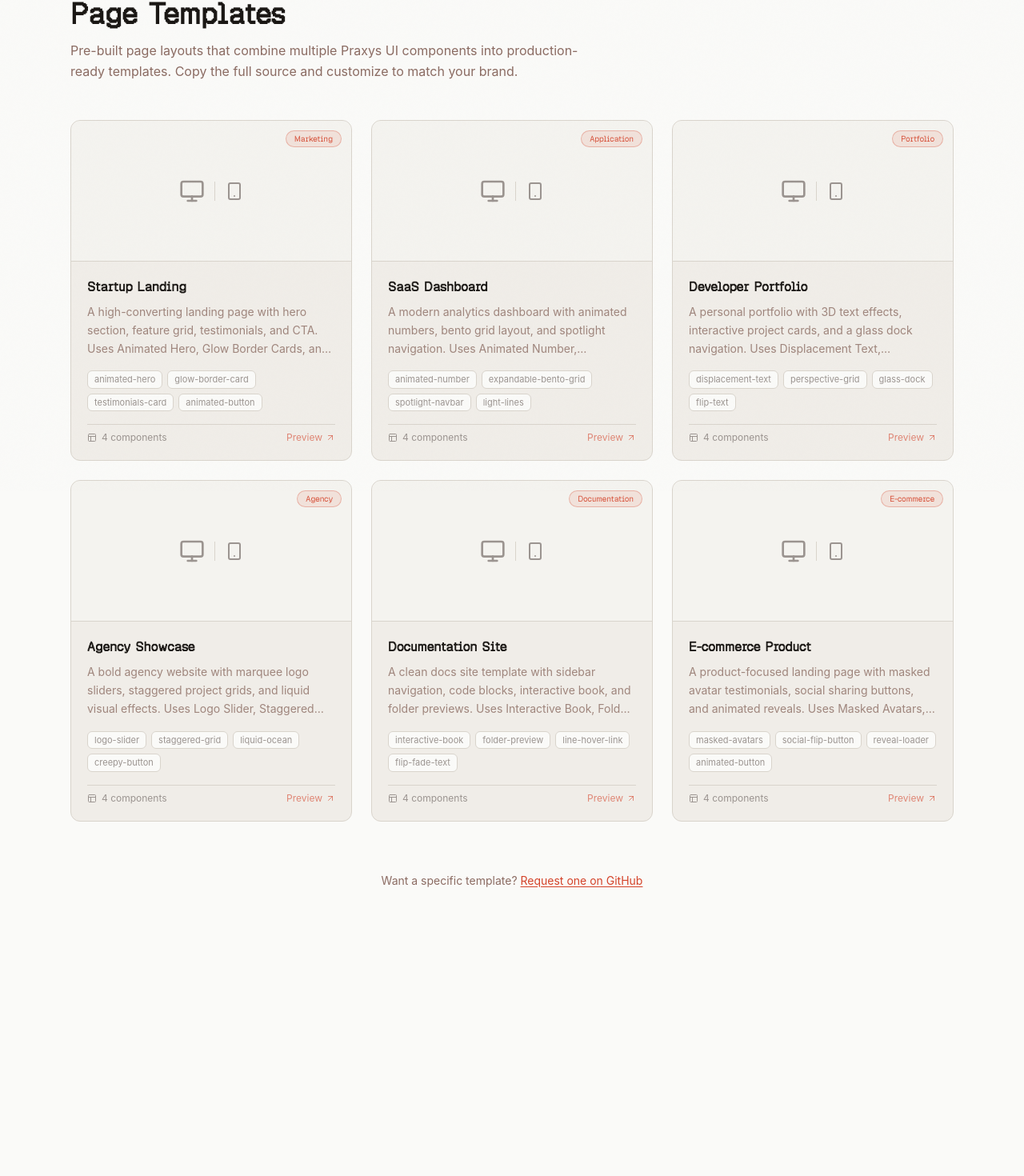
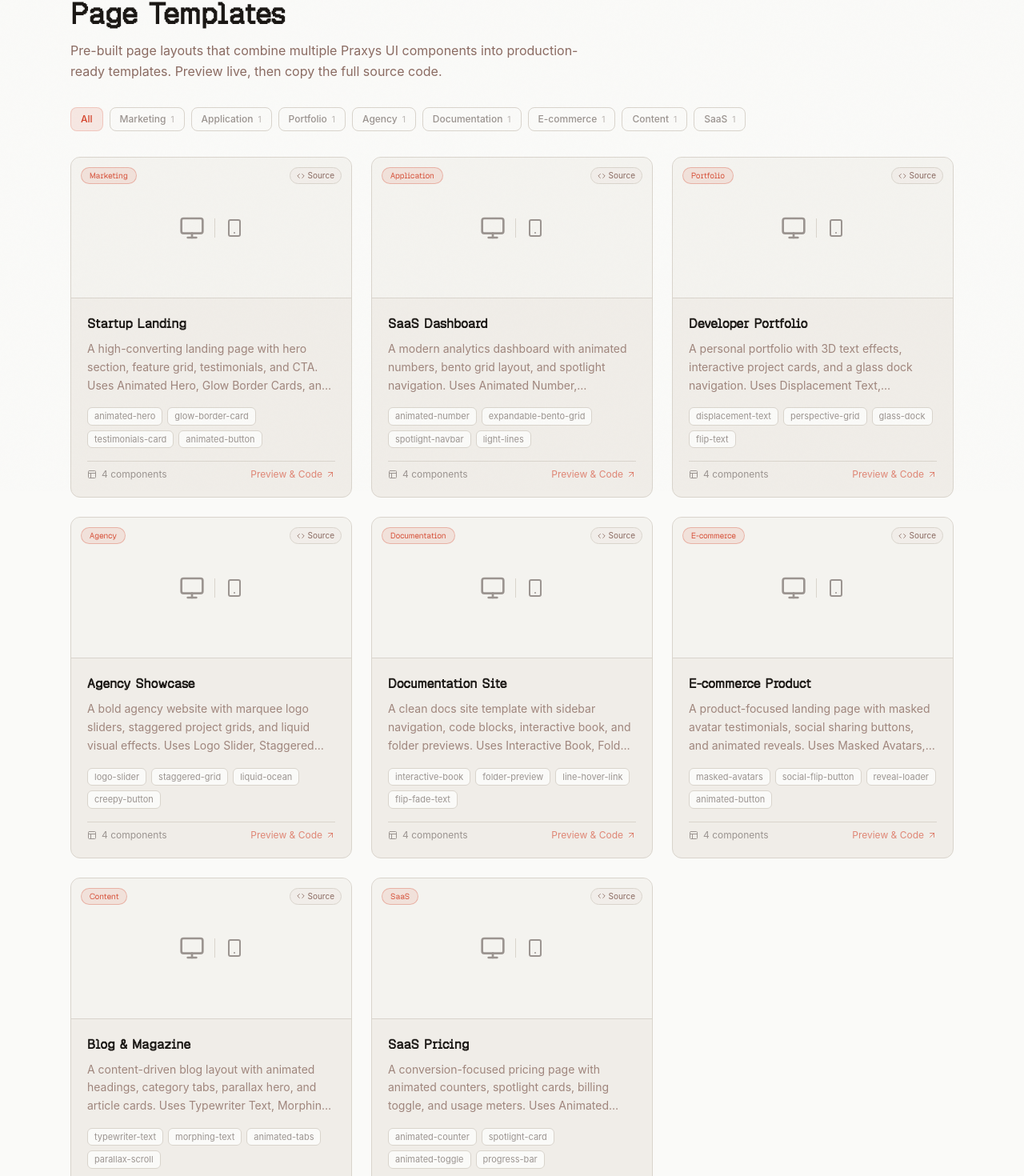
Before and after one commit to sushanttverma/Praxys-UI, a Next.js app: page /templates in a window 1280 px wide. Shown: the part 186-1656 px from the top of the page at 80% size. Before the commit the page ends 1377 px from the top, so only its background shows below. Built offline with nearby package versions, Linux system fonts and the light colour scheme; a web font is replaced by a local one.

Commit message:
polish: templates listing with category filters, source badges, and footer

```diff
--- a/app/templates/TemplatesContent.tsx
+++ b/app/templates/TemplatesContent.tsx
@@ -1,10 +1,11 @@
 'use client'
 
+import { useState } from 'react'
 import Link from 'next/link'
 import { motion } from 'framer-motion'
-import { ArrowLeft, ArrowUpRight, Sparkles, Layout, Monitor, Smartphone } from 'lucide-react'
+import { ArrowLeft, ArrowUpRight, Sparkles, Layout, Monitor, Smartphone, Code } from 'lucide-react'
 import Navbar from '../components/Navbar'
-import ThemeToggle from '../components/ThemeToggle'
+import Footer from '../components/Footer'
 
 const templates = [
   {
@@ -13,7 +14,6 @@ const templates = [
     description:
       'A high-converting landing page with hero section, feature grid, testimonials, and CTA. Uses Animated Hero, Glow Border Cards, and Testimonials Card.',
     components: ['animated-hero', 'glow-border-card', 'testimonials-card', 'animated-button'],
-    status: 'ready' as const,
     category: 'Marketing',
   },
   {
@@ -22,7 +22,6 @@ const templates = [
     description:
       'A modern analytics dashboard with animated numbers, bento grid layout, and spotlight navigation. Uses Animated Number, Expandable Bento Grid, and Spotlight Navbar.',
     components: ['animated-number', 'expandable-bento-grid', 'spotlight-navbar', 'light-lines'],
-    status: 'ready' as const,
     category: 'Application',
   },
   {
@@ -31,7 +30,6 @@ const templates = [
     description:
       'A personal portfolio with 3D text effects, interactive project cards, and a glass dock navigation. Uses Displacement Text, Perspective Grid, and Glass Dock.',
     components: ['displacement-text', 'perspective-grid', 'glass-dock', 'flip-text'],
-    status: 'ready' as const,
     category: 'Portfolio',
   },
   {
@@ -40,7 +38,6 @@ const templates = [
     description:
       'A bold agency website with marquee logo sliders, staggered project grids, and liquid visual effects. Uses Logo Slider, Staggered Grid, and Liquid Ocean.',
     components: ['logo-slider', 'staggered-grid', 'liquid-ocean', 'creepy-button'],
-    status: 'ready' as const,
     category: 'Agency',
   },
   {
@@ -49,7 +46,6 @@ const templates = [
     description:
       'A clean docs site template with sidebar navigation, code blocks, interactive book, and folder previews. Uses Interactive Book, Folder Preview, and Line Hover Link.',
     components: ['interactive-book', 'folder-preview', 'line-hover-link', 'flip-fade-text'],
-    status: 'ready' as const,
     category: 'Documentation',
   },
   {
@@ -58,10 +54,27 @@ const templates = [
     description:
       'A product-focused landing page with masked avatar testimonials, social sharing buttons, and animated reveals. Uses Masked Avatars, Social Flip Button, and Reveal Loader.',
     components: ['masked-avatars', 'social-flip-button', 'reveal-loader', 'animated-button'],
-    status: 'ready' as const,
     category: 'E-commerce',
   },
+  {
+    title: 'Blog & Magazine',
+    slug: 'blog-magazine',
+    description:
+      'A content-driven blog layout with animated headings, category tabs, parallax hero, and article cards. Uses Typewriter Text, Morphing Text, Animated Tabs, and Parallax Scroll.',
+    components: ['typewriter-text', 'morphing-text', 'animated-tabs', 'parallax-scroll'],
+    category: 'Content',
+  },
+  {
+    title: 'SaaS Pricing',
+    slug: 'saas-pricing',
+    description:
+      'A conversion-focused pricing page with animated counters, spotlight cards, billing toggle, and usage meters. Uses Animated Counter, Spotlight Card, Animated Toggle, and Progress Bar.',
+    components: ['animated-counter', 'spotlight-card', 'animated-toggle', 'progress-bar'],
+    category: 'SaaS',
+  },
 ]
+
+const categories = ['All', ...Array.from(new Set(templates.map((t) => t.category)))]
 
 const containerVariants = {
   hidden: {},
@@ -76,6 +89,13 @@ const cardVariants = {
 }
 
 export default function TemplatesContent() {
+  const [activeCategory, setActiveCategory] = useState('All')
+
+  const filtered =
+    activeCategory === 'All'
+      ? templates
+      : templates.filter((t) => t.category === activeCategory)
+
   return (
     <div className="min-h-screen bg-void">
       <Navbar />
@@ -92,7 +112,7 @@ export default function TemplatesContent() {
           </Link>
         </div>
 
-        <div className="mb-12">
+        <div className="mb-8">
           <div className="flex items-center gap-3 mb-3">
             <Sparkles className="h-5 w-5 text-ignite" />
             <span className="font-pixel text-xs uppercase tracking-widest text-ignite">
@@ -104,20 +124,43 @@ export default function TemplatesContent() {
           </h1>
           <p className="mt-3 max-w-2xl text-base text-blush leading-relaxed">
             Pre-built page layouts that combine multiple Praxys UI components into
-            production-ready templates. Copy the full source and customize to match your brand.
+            production-ready templates. Preview live, then copy the full source code.
           </p>
+        </div>
+
+        {/* Category filter */}
+        <div className="mb-8 flex flex-wrap gap-2">
+          {categories.map((cat) => (
+            <button
+              key={cat}
+              onClick={() => setActiveCategory(cat)}
+              className={`rounded-lg px-3 py-1.5 text-xs font-medium transition-colors cursor-pointer ${
+                activeCategory === cat
+                  ? 'bg-ignite/10 text-ignite border border-ignite/20'
+                  : 'border border-border text-text-faint hover:text-blush hover:border-border-light'
+              }`}
+            >
+              {cat}
+              {cat !== 'All' && (
+                <span className="ml-1.5 text-[10px] opacity-60">
+                  {templates.filter((t) => t.category === cat).length}
+                </span>
+              )}
+            </button>
+          ))}
         </div>
 
         {/* Template grid */}
         <motion.div
+          key={activeCategory}
           variants={containerVariants}
           initial="hidden"
           animate="visible"
           className="grid gap-6 sm:grid-cols-2 lg:grid-cols-3"
         >
-          {templates.map((template) => (
+          {filtered.map((template) => (
             <motion.div
-              key={template.title}
+              key={template.slug}
               variants={cardVariants}
               className="group relative flex flex-col overflow-hidden rounded-xl border border-border bg-obsidian transition-colors hover:border-ignite/30"
             >
@@ -137,8 +180,14 @@ export default function TemplatesContent() {
                 </div>
 
                 {/* Category badge */}
-                <div className="absolute top-3 right-3 rounded-full border border-ignite/30 bg-ignite/10 px-2.5 py-0.5 font-pixel text-[10px] text-ignite">
+                <div className="absolute top-3 left-3 rounded-full border border-ignite/30 bg-ignite/10 px-2.5 py-0.5 font-pixel text-[10px] text-ignite">
                   {template.category}
+                </div>
+
+                {/* Code available badge */}
+                <div className="absolute top-3 right-3 flex items-center gap-1 rounded-full border border-border bg-obsidian/80 px-2 py-0.5 text-[10px] text-blush">
+                  <Code className="h-2.5 w-2.5" />
+                  Source
                 </div>
               </div>
 
@@ -171,7 +220,7 @@ export default function TemplatesContent() {
                     {template.components.length} components
                   </span>
                   <span className="ml-auto flex items-center gap-1 text-xs text-ignite/60 group-hover:text-ignite transition-colors">
-                    Preview
+                    Preview &amp; Code
                     <ArrowUpRight className="h-3 w-3" />
                   </span>
                 </div>
@@ -196,10 +245,7 @@ export default function TemplatesContent() {
         </div>
       </main>
 
-      {/* Floating theme toggle for mobile */}
-      <div className="fixed bottom-6 right-6 md:hidden z-30">
-        <ThemeToggle />
-      </div>
+      <Footer />
     </div>
   )
 }
```
